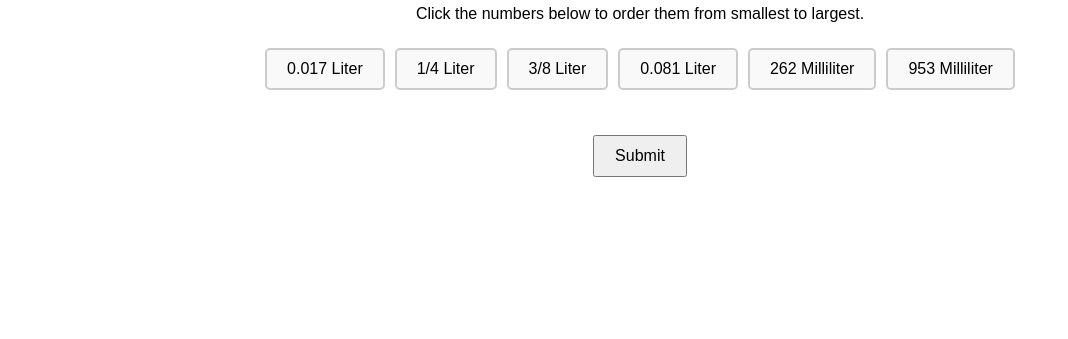
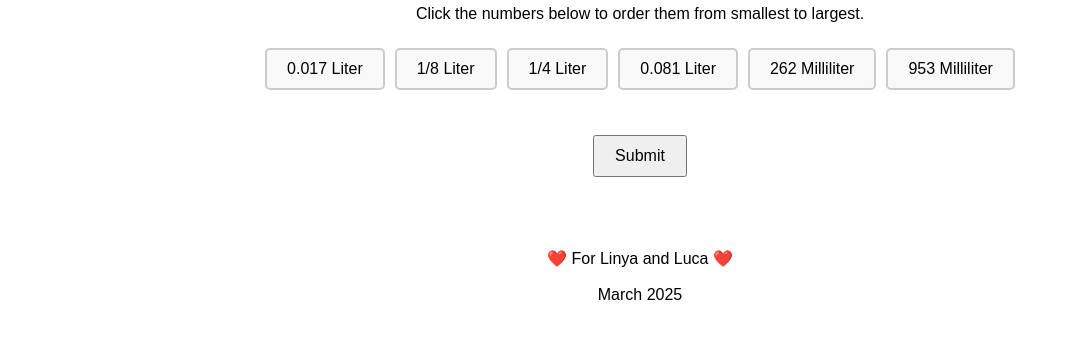
Before and after one commit to bowardzhang/NumberOrdering, a plain HTML site: page NumberOrdering.html in a window 1280 px wide. Both pictures are taken after a click on the button "English". Shown: the part 75-414 px from the top of the page, without its empty margins (0-1068 px from the left). Drawn offline with Linux system fonts and the light colour scheme.

Commit message:
Update NumberOrdering.html

```diff
--- a/NumberOrdering.html
+++ b/NumberOrdering.html
@@ -71,7 +71,7 @@
   <button id="next-btn">Next</button>
   <div class="feedback" id="feedback"></div>
   <br><br>
-  <div class="footnote" id="footnote"></div>
+  <p id="footnote">❤️ For Linya and Luca ❤️ <br><br> March 2025</p>
 
   <script>
     // Language strings
@@ -84,7 +84,7 @@
         correct: "Correct! Well done!",
         incorrect: "Incorrect! The correct order is:",
         selectAll: "Please select all 6 numbers!",
-        footnote: "❤️ For Linya and Luca ❤️ March 2025"
+        footnote: "❤️ For Linya and Luca ❤️ \n\n March 2025"
       },
       de: {
         title: "Ordne die Zahlen!",
@@ -94,7 +94,7 @@
         correct: "Richtig! Gut gemacht!",
         incorrect: "Falsch! Die richtige Reihenfolge ist:",
         selectAll: "Bitte wähle alle 6 Zahlen aus!",
-        footnote: "❤️ Für Linya und Luca ❤️ März 2025"
+        footnote: "❤️ Für Linya und Luca ❤️ \n\n März 2025"
       }
     };
 
@@ -103,10 +103,10 @@
     // Function to update the UI based on the selected language
     function updateLanguage() {
       document.getElementById("title").textContent = translations[currentLanguage].title;
-      document.getElementById("").textContent = translations[currentLanguage].instructions;
+      document.getElementById("instructions").textContent = translations[currentLanguage].instructions;
       document.getElementById("submit-btn").textContent = translations[currentLanguage].submit;
       document.getElementById("next-btn").textContent = translations[currentLanguage].next;
-      document.getElementById("footnote").textContent = translations[currentLanguage].footnote;
+      document.getElementById("footnote").innerText = translations[currentLanguage].footnote;
 
       // Update feedback if visible
       const feedback = document.getElementById("feedback");
@@ -136,11 +136,13 @@
     function generateNumbers() {
       numbers = [];
       const fractionalForms = [
+        { value: 0.125, display: '1/8' },
         { value: 0.25, display: '1/4' },
         { value: 0.375, display: '3/8' },
         { value: 0.5, display: '1/2' },
         { value: 0.625, display: '5/8' },
-        { value: 0.75, display: '3/4' }
+        { value: 0.75, display: '3/4' },
+        { value: 0.875, display: '7/8' },
       ];
 
       // Generate 2 or 3 fractional numbers
```
